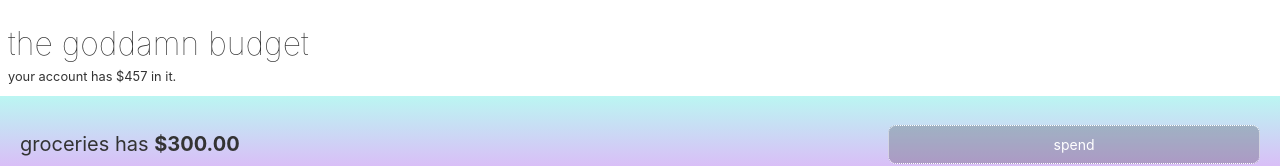
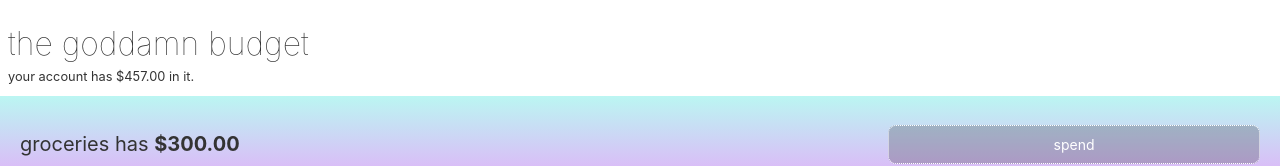
Before and after one commit to wnstn/budgeting-app, a Svelte app: page / in a window 1280 px wide. Shown: the top 166 px of the page. Built offline with nearby package versions, Linux system fonts and the light colour scheme.

Commit message:
more number shaving

```diff
--- a/src/App.svelte
+++ b/src/App.svelte
@@ -27,7 +27,7 @@
 <main>
   <header>
     <h1>the goddamn budget</h1>
-    <p class="help">your account has ${totalAvailable} in it.</p>
+    <p class="help">your account has ${parseInt(totalAvailable).toFixed(2)} in it.</p>
   </header>
 
   {#if addingTransaction}
```
